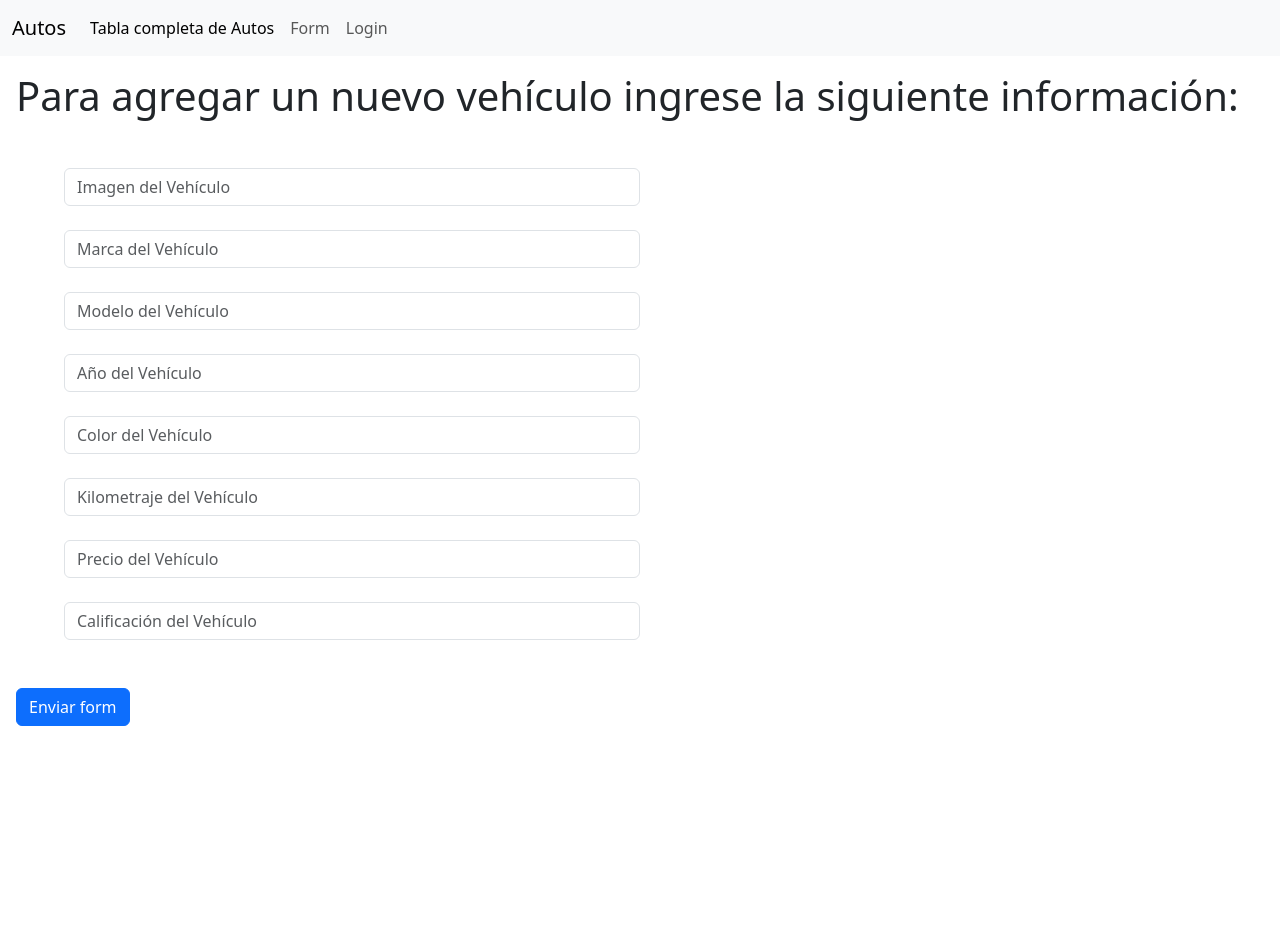
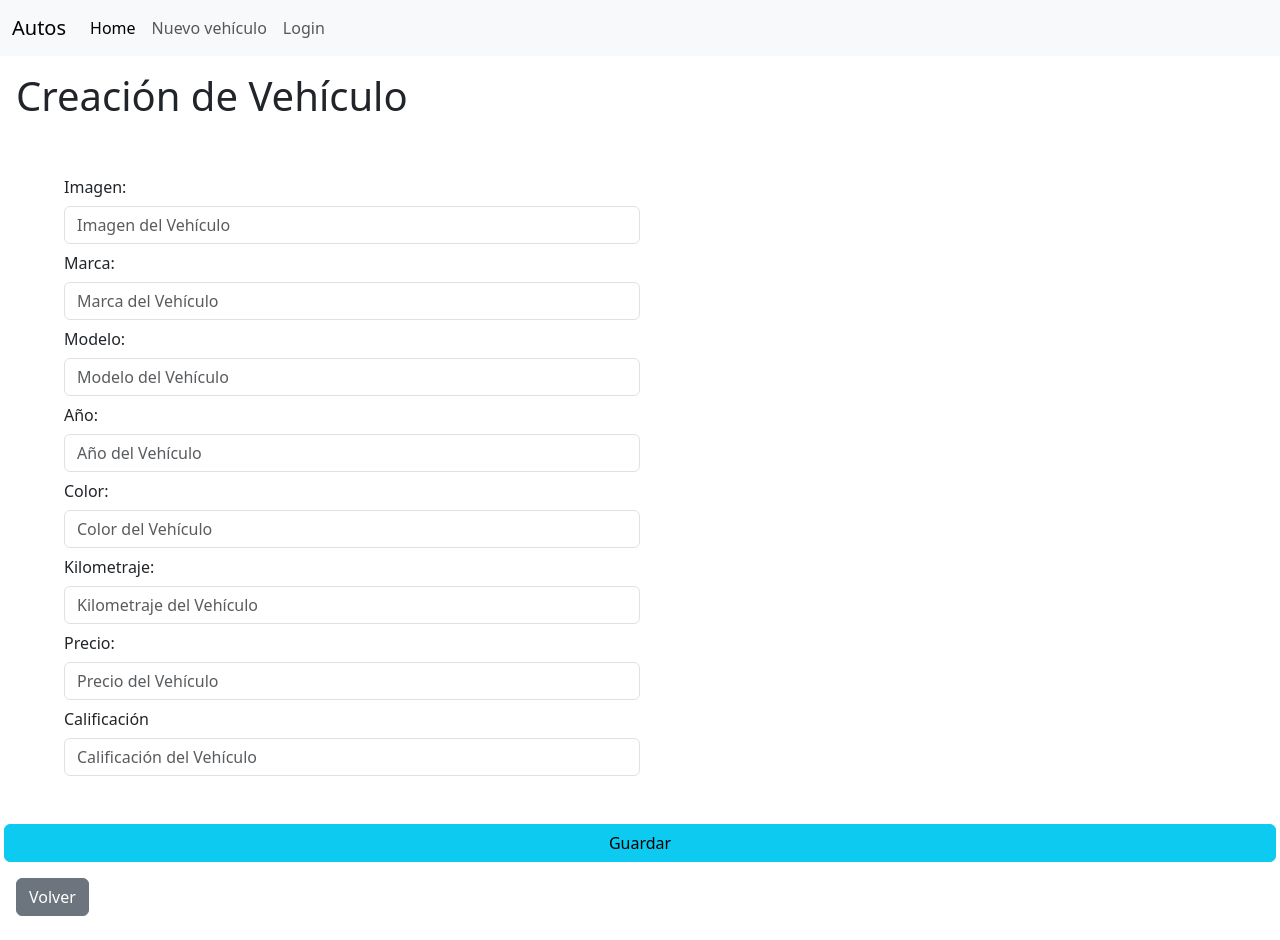
Before and after one commit to acdelarosa/VentaAutos, an Angular app: page /form in a window 1280 px wide. Before the commit the page ends 800 px from the top, so only its background shows below. Built offline with nearby package versions, Linux system fonts and the light colour scheme.

Commit message:
filtro de búsqueda

```diff
--- a/src/app/app.module.ts
+++ b/src/app/app.module.ts
@@ -23,7 +23,8 @@ import { CalificacionComponent } from './utilitarios/calificacion/calificacion.c
   providers: [],
   bootstrap: [AppComponent],
   exports:[
-    CalificacionComponent
+    CalificacionComponent,
+    FormComponent
   ]
 })
 export class AppModule { }
--- a/src/app/autodetail/autodetail/autodetail.component.html
+++ b/src/app/autodetail/autodetail/autodetail.component.html
@@ -1,18 +1,23 @@
 
 <p class="text-danger" *ngIf="!carro"> NO EXISTE EL VEHÍCULO </p>
 
-<div class="card m-5">
+<div class="card">
   <div class="card-header">
-    <h2> {{carro?.marca}} </h2>
-<h3> {{carro?.modelo}}</h3>
+    <h2> Vehículo {{carro?.marca}} {{carro?.modelo}} </h2>
   </div>
+
 <div class="card-body">
+
+  <div class="row">
+
+<div class="col-6">
+
 <img src="{{carro?.image}}" alt="{{carro?.modelo}}">
 <p>
  Color: {{carro?.color}}
 </p>
 <p>
-  Kilometraje: {{carro?.kilometraje  }} km
+  {{carro?.kilometraje  }} km
 </p>
 <p>
  Año: {{carro?.anio}}
@@ -29,9 +34,11 @@
 </p>
 </div>
 
-<!-- <div class="col-md-4 mb-4 ms-3">
+</div>
+
+<div class="col-md-4 mb-4 ms-3">
   <button class="btn btn-secondary" [routerLink]="['/']" > Volver</button>
-</div> -->
-
+</div>
 
 </div>
+</div>
--- a/src/app/autodetail/autodetail/autodetail.component.ts
+++ b/src/app/autodetail/autodetail/autodetail.component.ts
@@ -24,4 +24,7 @@ carro: Auto | undefined
     });
   }
 
+  recepcion(dato: number){
+    console.log('Dato:', dato)
+      }
 }
--- a/src/app/listaautos.service.ts
+++ b/src/app/listaautos.service.ts
@@ -1,7 +1,7 @@
-import { Injectable } from '@angular/core';
+import { Injectable} from '@angular/core';
 import { Auto } from './interface/auto.interface';
 import { BehaviorSubject, Subject } from 'rxjs';
-
+import { Observable } from 'rxjs';
 @Injectable({
   providedIn: 'root'
 })
@@ -52,6 +52,15 @@ getAutos  ()  {
 return this.autosSubject.asObservable();
 }
 
+getVehiculos(filtro: any): Observable <Array <Auto>>{
+const escucha: Observable<Array <Auto>> = new Observable(escuchando =>{
+  let lista = this.listautos.filter(elem => elem.marca.toLowerCase().includes(filtro))
+  escuchando.next(lista)
+})
+
+return escucha
+}
+
 getAutosbyId (id: number):Auto  | undefined {
 return this.listautos.find((auto)=> auto.id==id);
 
--- a/src/app/listageneral/listageneral.component.html
+++ b/src/app/listageneral/listageneral.component.html
@@ -11,10 +11,7 @@
           <label> Filtrar por</label>
         </div>
         <div class="col-md-4">
-          <input type="text"
-          placeholder="Search"
-          [(ngModel)]="filtro"
-          />
+          <input type="text" placeholder="Search" [(ngModel)]="filtro"  (blur)="consultaVehiculos()">
         </div>
       </div>
       <div class="row">
@@ -27,7 +24,7 @@
         <thead>
           <tr>
             <th scope="col">
-              <button class="btn btn-primary" (click)="toogleImage()" > {{muestraImagen ? 'Hide Image' : 'Show Image'}}
+              <button class="btn btn-primary" (click)="toogleImage()"> {{muestraImagen ? 'Hide Image' : 'Show Image'}}
               </button>
             </th>
             <th>Id</th>
@@ -38,12 +35,13 @@
             <th scope="col">Kilometraje</th>
             <th scope="col">Precio</th>
             <th scope="col">Calificación</th>
+            <th scope="col">Botones</th>
           </tr>
         </thead>
         <tbody>
           <tr *ngFor="let auto of listAutos">
-            <th> <img src="{{ auto.image }}"  srcset="{{auto.image}}"  class="img-fluid" *ngIf="muestraImagen"/></th>
-            <td> <a [routerLink]="['auto', auto.id]"> {{auto.id}}</a></td>
+            <th> <img src="{{ auto.image }}" srcset="{{auto.image}}" class="img-fluid" *ngIf="muestraImagen" /></th>
+            <td> {{auto.id}} <br> <button [routerLink]="['auto', auto.id]" class="btn btn-primary"> View</button></td>
             <td>{{ auto.marca }}</td>
             <td> {{ auto.modelo | lowercase}}</td>
             <td> {{ auto.anio }}</td>
@@ -53,6 +51,10 @@
             <td>
               <app-calificacion [calificacion]="auto.calificacion" (accion)="recepcion($event)"></app-calificacion>
             </td>
+            <td>
+              <button class="btn btn-secondary">Editar</button>
+              <button class="btn btn-danger">Eliminar</button>
+            </td>
 
           </tr>
 
--- a/src/app/listageneral/listageneral.component.ts
+++ b/src/app/listageneral/listageneral.component.ts
@@ -1,4 +1,4 @@
-import { Component, OnInit } from '@angular/core';
+import { Component, Input, OnInit, input } from '@angular/core';
 import { Auto } from '../interface/auto.interface';
 import { ListaautosService } from '../listaautos.service';
 
@@ -8,6 +8,10 @@ import { ListaautosService } from '../listaautos.service';
   styleUrls: ['./listageneral.component.css']
 })
 export class ListageneralComponent implements OnInit {
+
+  @Input() valor: string = '';
+
+
 
 
 
@@ -28,9 +32,17 @@ export class ListageneralComponent implements OnInit {
     this.listaautosService.getAutos();
    }
 
-  ngOnInit(): void {
+  ngOnInit() {
+    this.consultaVehiculos();
+
   }
 
+  consultaVehiculos(){
+
+    this.listaautosService.getVehiculos(this.filtro).subscribe(data =>{
+      this.listAutos = data;
+    })
+  }
 
 
   muestraImagen: boolean = true;
--- a/src/app/mainpage/form/form.component.html
+++ b/src/app/mainpage/form/form.component.html
@@ -1,7 +1,8 @@
-<form [formGroup]="autoForm" (ngSubmit)="Submit()" class="m-3">
+<form [formGroup]="autoForm" (submit)="Submit()" class="m-3">
+
   <div>
 
-    <p class="h1"> Para agregar un nuevo vehículo ingrese la siguiente información: </p>
+    <p class="h1"> Creación de Vehículo</p>
 
 
 
@@ -9,7 +10,10 @@
 
   <div class="row-gap-3 m-5">
 
-    <input type="text" class="form-control w-50 mt-4" placeholder="Imagen del Vehículo" formControlName="Imagen">
+    <div>
+      <label for="staticCodigo" class="col-sm-2 col-form-label">Imagen:</label>
+
+      <input type="text" class="form-control w-50" placeholder="Imagen del Vehículo" formControlName="Imagen" name="Imagen">
 
 
       <div class="alert alert-danger w-50 mt-4"
@@ -18,63 +22,98 @@
         Este campo es obligatorio
       </div>
 
-    <input type="text" class="form-control w-50 mt-4" placeholder="Marca del Vehículo" formControlName="Marca">
+    </div>
 
-    <div class="alert alert-danger w-50 mt-4" *ngIf="autoForm.get('Marca')?.invalid && autoForm.get('Marca')?.touched">
+
+    <div>
+      <label for="staticCodigo" class="col-sm-2 col-form-label">Marca:</label>
+
+      <input type="text" class="form-control w-50" placeholder="Marca del Vehículo"  name="Marca" formControlName="Marca">
+
+      <div class="alert alert-danger w-50 mt-4"
+        *ngIf="autoForm.get('Marca')?.invalid && autoForm.get('Marca')?.touched">
         Este campo es obligatorio y debe tener entre 3 y 20 caractéres
       </div>
 
+    </div>
 
-    <input type="text" class="form-control w-50 mt-4" placeholder="Modelo del Vehículo" formControlName="Modelo">
+
+    <div>
+      <label for="staticCodigo" class="col-sm-2 col-form-label">Modelo:</label>
+      <input type="text" class="form-control w-50" placeholder="Modelo del Vehículo" formControlName="Modelo"  name="Modelo">
 
       <div class="alert alert-danger w-50 mt-4"
         *ngIf="autoForm.get('Modelo')?.invalid && autoForm.get('Modelo')?.touched">
         Este campo es obligatorio y debe tener entre 3 y 20 caractéres
       </div>
+    </div>
 
-    <input type="text" class="form-control w-50 mt-4" placeholder="Año del Vehículo" formControlName="Año">
+    <div>
+      <label for="staticCodigo" class="col-sm-2 col-form-label">Año:</label>
+      <input type="number" class="form-control w-50" placeholder="Año del Vehículo" formControlName="Año"  name="Año">
 
       <div class="alert alert-danger w-50 mt-4" *ngIf="autoForm.get('Año')?.invalid &&
        autoForm.get('Año')?.touched">
         Este campo es obligatorio y solo acepta números
       </div>
+    </div>
 
-    <input type="text" class="form-control w-50 mt-4" placeholder="Color del Vehículo" formControlName="Color">
 
-    <div class="alert alert-danger w-50 mt-4" *ngIf="autoForm.get('Color')?.invalid && autoForm.get('Color')?.touched">
+    <div>
+      <label for="staticCodigo" class="col-sm-2 col-form-label">Color:</label>
+      <input type="text" class="form-control w-50" placeholder="Color del Vehículo" formControlName="Color" name="Color">
+      <div class="alert alert-danger w-50 mt-4"
+        *ngIf="autoForm.get('Color')?.invalid && autoForm.get('Color')?.touched">
         Este campo es obligatorio y debe tener entre 3 y 25 caractéres
       </div>
+    </div>
 
-    <input type="text" class="form-control w-50 mt-4" placeholder="Kilometraje del Vehículo"
-      formControlName="Kilometraje">
 
+    <div>
+      <label for="staticCodigo" class="col-sm-2 col-form-label">Kilometraje:</label>
+      <input type="number" class="form-control w-50" placeholder="Kilometraje del Vehículo" formControlName="Kilometraje"  name="Kilometraje">
       <div class="alert alert-danger w-50 mt-4"
         *ngIf="autoForm.get('Kilometraje')?.invalid && autoForm.get('Kilometraje')?.touched">
         Este campo es obligatorio y solo acepta entre 3 y 20 números
       </div>
+    </div>
 
-    <input type="text" class="form-control w-50 mt-4" placeholder="Precio del Vehículo" formControlName="Precio">
+
+    <div>
+      <label for="staticCodigo" class="col-sm-2 col-form-label">Precio:</label>
+      <input type="number" class="form-control w-50" placeholder="Precio del Vehículo" formControlName="Precio" name="Precio">
 
       <div class="alert alert-danger w-50 mt-4"
         *ngIf="autoForm.get('Precio')?.invalid && autoForm.get('Precio')?.touched">
         Este campo es obligatorio y solo acepta entre 3 y 20 números
       </div>
-
-    <input type="text" class="form-control w-50 mt-4" placeholder="Calificación del Vehículo"
-      formControlName="Calificacion">
+    </div>
 
 
-    <div class="alert alert-danger w-50 mt-4"
+
+
+    <div>
+      <label for="staticCodigo" class="col-sm-2 col-form-label">Calificación</label>
+      <input type="number" class="form-control w-50" placeholder="Calificación del Vehículo"
+        formControlName="Calificacion"  name="Calificación">
+      <div class="alert alert-danger w-50"
         *ngIf="autoForm.get('Calificación')?.invalid && autoForm.get('Calificación')?.touched">
         Este campo es obligatorio y solo acepta 1 número
+      </div>
     </div>
 
 
 
   </div>
 
-  <button type="submit()" class="btn btn-primary" >
-    Enviar form
+  <div class="row">
+  <button type="submit()" class="btn btn-info">
+    Guardar
   </button>
+</div>
+</form>
 
-</form>
+
+<div class="col-md-4 mb-4 ms-3">
+  <button class="btn btn-secondary" [routerLink]="['/']"> Volver</button>
+</div>
--- a/src/app/mainpage/form/form.component.ts
+++ b/src/app/mainpage/form/form.component.ts
@@ -1,5 +1,6 @@
 import { Component, OnInit } from '@angular/core';
 import { FormBuilder, FormGroup, Validators } from '@angular/forms';
+import { ActivatedRoute } from '@angular/router';
 import { ListaautosService } from '../../listaautos.service';
 
 @Component({
@@ -12,7 +13,7 @@ export class FormComponent implements OnInit {
 
 
   autoForm: FormGroup
-  constructor(fb: FormBuilder, private  autosService: ListaautosService) {
+  constructor(fb: FormBuilder, private  autosService: ListaautosService, private route: ActivatedRoute,) {
     this.autoForm = fb.group({
       Imagen: [
         '',
--- a/src/app/navbar/navbar.component.html
+++ b/src/app/navbar/navbar.component.html
@@ -7,10 +7,10 @@
     <div class="collapse navbar-collapse" id="navbarSupportedContent">
       <ul class="navbar-nav me-auto mb-2 mb-lg-0">
         <li class="nav-item">
-          <a class="nav-link active" aria-current="page" href="#">Tabla completa de Autos</a>
+          <a class="nav-link active" aria-current="page" href="#">Home</a>
         </li>
         <li class="nav-item">
-          <a class="nav-link" [routerLink]="['form']">Form</a>
+          <a class="nav-link" [routerLink]="['form']">Nuevo vehículo</a>
         </li>
         <li class="nav-item">
           <a class="nav-link" href="#">Login</a>
```
Lines whose indentation alone changed are shown as unchanged.
